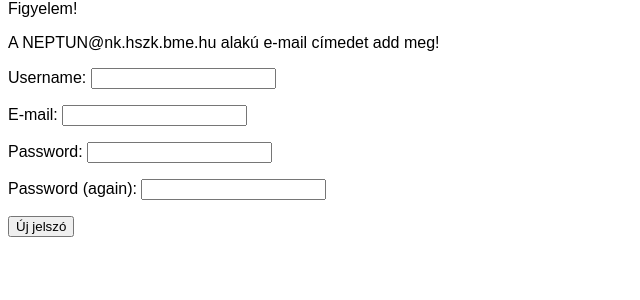
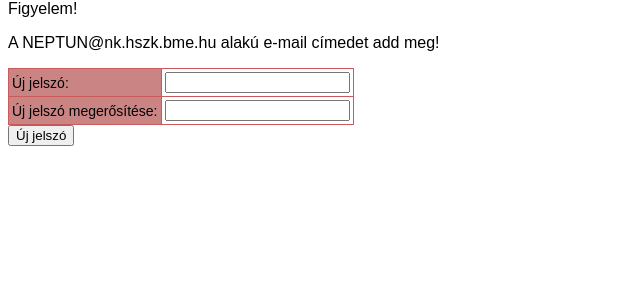
Before and after one commit to reedcourty/jelentkezes.tnt, a Django app: template jelentkezes/templates/registration/password_reset_form.html in a window 1280 px wide. Shown: the part 16-316 px from the top of the page, without its empty margins (0-640 px from the left). Run offline with Django 3.2, Linux system fonts and the light colour scheme; the template is opened without the code that fills it: values that come from a table or form of the project are taken from there, others are empty; parts of the project's set-up code (start-up, migrations or seed data) failed here and were passed over.

Commit message:
Jelszó resetelős template-ek átalakítva.

```diff
--- a/jelentkezes/templates/registration/password_reset_confirm.html
+++ b/jelentkezes/templates/registration/password_reset_confirm.html
@@ -5,6 +5,7 @@
 {% if validlink %}
 
 <form method="post" action=".">
+  {% csrf_token %}
   {{ form.as_p }}
 
   <input type="submit" value="Küld" />
--- a/jelentkezes/templates/registration/password_reset_form.html
+++ b/jelentkezes/templates/registration/password_reset_form.html
@@ -9,8 +9,17 @@
 
 <form method="post" action=".">
 {% csrf_token %}
-  {{ form.as_p }}
 
+<table id="timetable">
+        <tr>
+            <td class="first_col"><label for="id_new_password1">Új jelszó:</label></td>
+            <td><input type="password" name="new_password1" id="id_new_password1" /></td>
+        </tr>
+        <tr>
+            <td class="first_col"><label for="id_new_password2">Új jelszó megerősítése:</label></td>
+            <td><input type="password" name="new_password2" id="id_new_password2" /></td>
+        </tr>
+    </table>
   <input type="submit" value="Új jelszó" />
 </form>
 {% endblock %}
```
